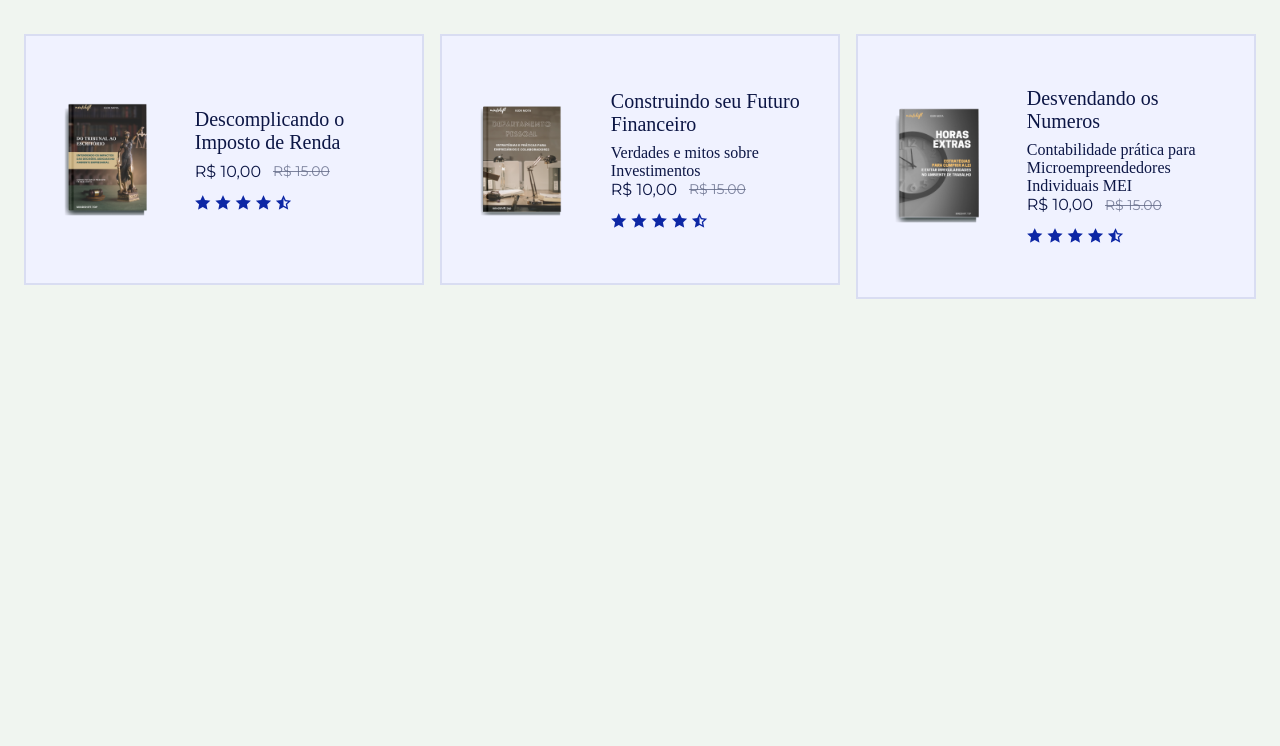
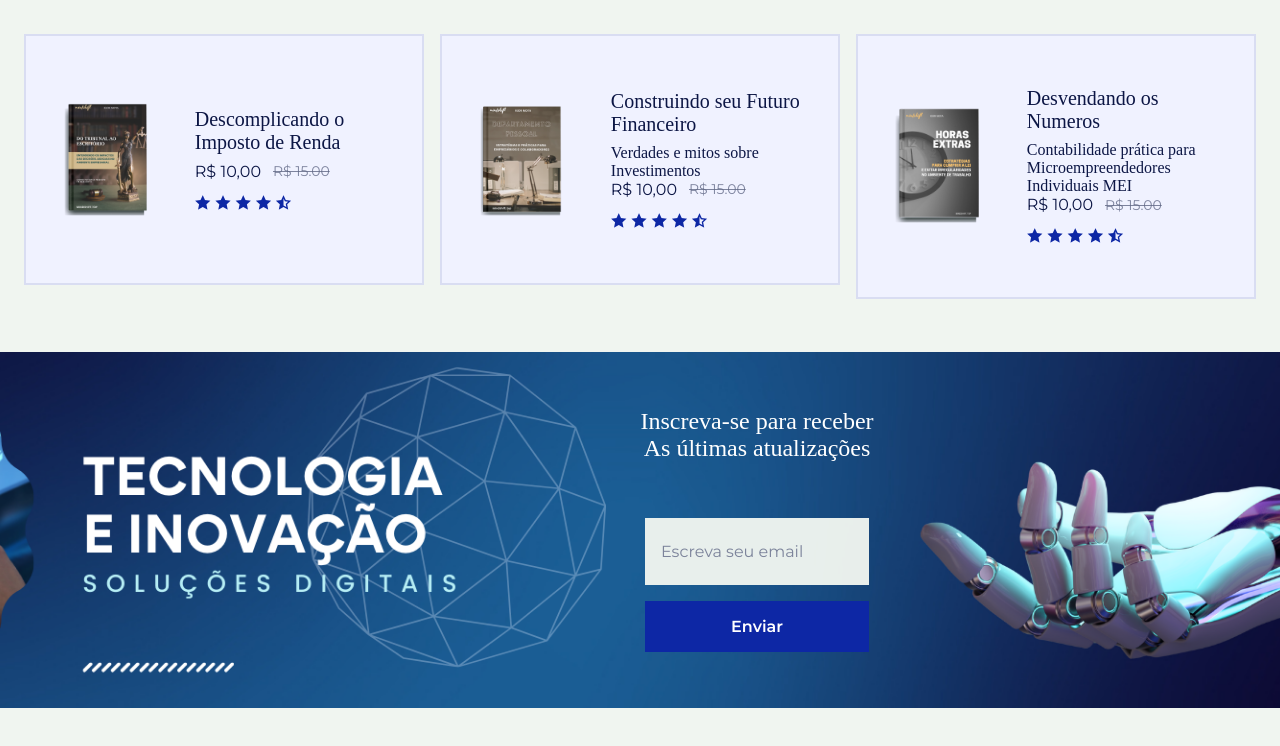
Before and after one commit to igormauriciomota/Digital-mindshift, a plain HTML site: page index.html in a window 1280 px wide. Shown: the part 3464-4210 px from the top of the page. Before the commit the page ends 4008 px from the top, so only its background shows below. Drawn offline with nearby package versions, Linux system fonts and the light colour scheme; a web font is replaced by a local one.

Commit message:
Novas atualizações com img html css e js

```diff
--- a/assets/css/styles.css
+++ b/assets/css/styles.css
@@ -626,6 +626,55 @@ button:hover {
   margin-bottom: 2rem;
 }
 /*=============== JOIN ===============*/
+.join {
+  position: relative;
+  padding-block: 3.5rem;
+}
+
+.join__bg {
+  position: absolute;
+  top: 0;
+  left: 0;
+  width: 100%;
+  height: 100%;
+  object-fit: cover;
+  object-position: center;
+}
+
+.join__data {
+  position: relative;
+}
+
+.join__title {
+  width: 119%;
+  text-align: center;
+  color: var(--white-color);
+  font-size: var(--h2-font-size);
+}
+
+.join__form {
+  display: grid;
+  row-gap: 1rem;
+  width: 119%;
+  justify-content: center;
+
+}
+
+.join__input{
+  padding: 1.5rem 1rem;
+  background-color: var(--body-color);
+  color: var(--title-color);
+  transition: background-color .4s;
+}
+
+.join__input::placeholder {
+  color: var(--text-color);
+}
+
+.join__button {
+  padding-block: 1.75rem;
+  cursor: pointer;
+}
 
 
 /*=============== TESTIMONIAL ===============*/
--- a/index.html
+++ b/index.html
@@ -985,7 +985,21 @@
 
             <!--==================== JOIN ====================-->
             <section class="join section">
+               <div class="join__container">
+                  <img src="assets/img/join-bg4.png" alt="image" class="join__bg">
 
+                  <div class="join__data container grid">
+                     <h2 class="join__title section__title">
+                        Inscreva-se para receber <br>
+                        As últimas atualizações
+                     </h2>
+
+                     <form action="" class="join__form">
+                        <input type="email" placeholder="Escreva seu email" class="join__input">
+                        <button type="submit" class="join__buton button">Enviar</button>
+                     </form>
+                  </div>
+               </div>
             </section>
 
             <!--==================== TESTIMONIAL ====================-->
```
Also changed, not shown: assets/img/join-bg2.png (added), assets/img/join-bg3.png (added), assets/img/join-bg4.png (added), assets/img/mindshift (12).png (deleted), assets/img/testimonial-perfil-1.png, assets/img/testimonial-perfil-2.png, assets/img/testimonial-perfil-3.png, 1 other file.
